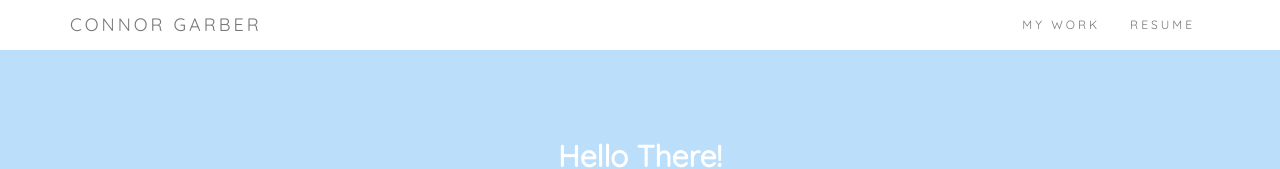
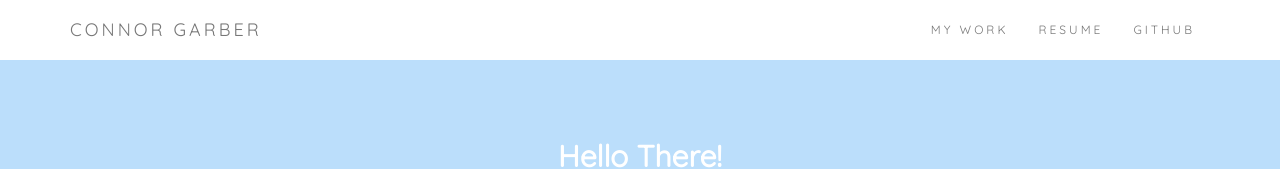
Before and after one commit to connorzg/connorzg.github.io, a plain HTML site: page index.html in a window 1280 px wide. Shown: the top 169 px of the page. Drawn offline with nearby package versions, Linux system fonts and the light colour scheme.

Commit message:
Added Github link to nav

```diff
--- a/index.html
+++ b/index.html
@@ -28,6 +28,7 @@
         <ul class="nav navbar-nav navbar-right">
           <li id="work"><a href="#">MY WORK</a></li>
           <li><a target="_blank" href="https://drive.google.com/file/d/0B6HzWM3tO1N0cmQ0RFAwclBheGs/view?usp=sharing">RESUME</a></li>
+          <li><a target="_blank" href="https://www.github.com/connorzg">GITHUB</a></li>
         </ul>
       </div>
     </div>
```
